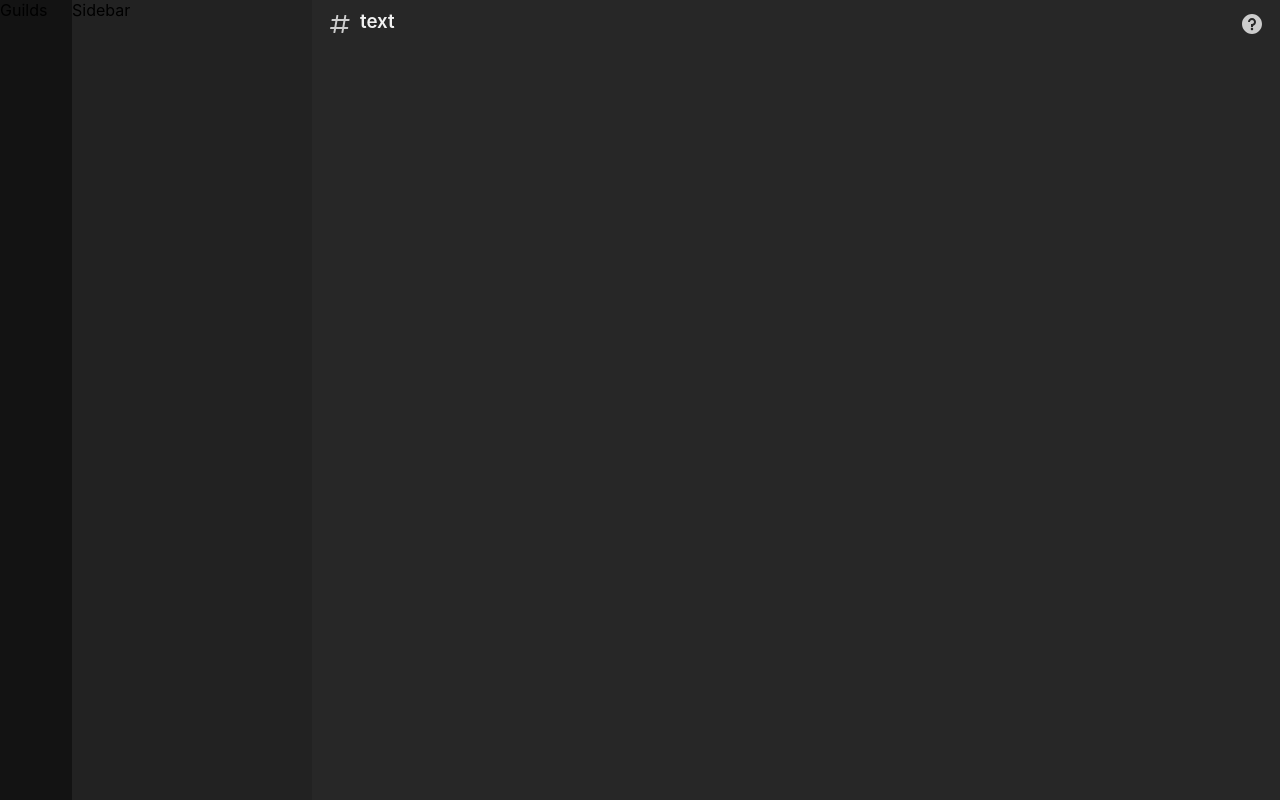
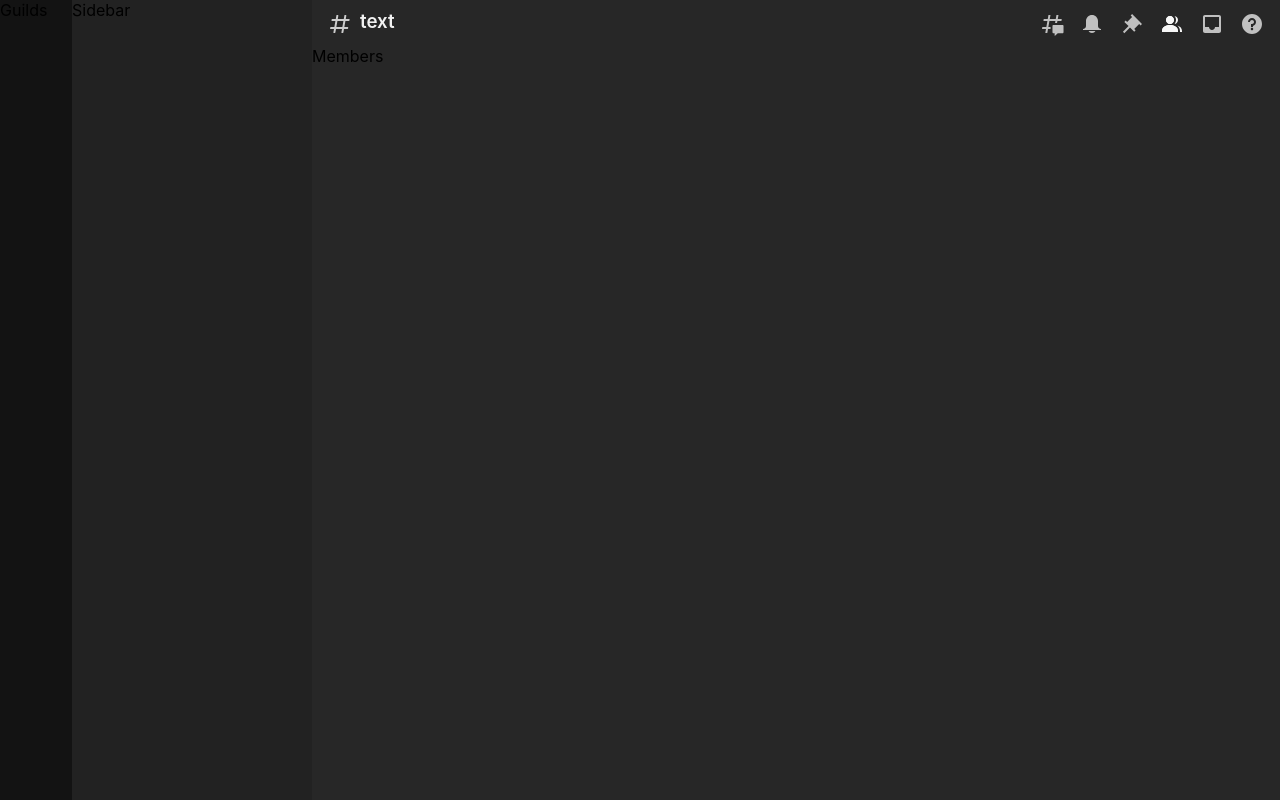
Before and after one commit to s15n/chaos-cord, a React (Create React App) app: page / in a window 1280 px wide. Built offline with nearby package versions, Linux system fonts and the light colour scheme.

Commit message:
Added member list toggle

```diff
--- a/src/chat/ChatContainer.tsx
+++ b/src/chat/ChatContainer.tsx
@@ -6,8 +6,11 @@ const memberListHandler: CallbackHandler<boolean> = {
     callback: noCallback
 }
 
-export function setMemberListVisible(visible: boolean) {
-    memberListHandler.callback(visible);
+let memberListVisible = true;
+
+export function toggleMemberListVisible() {
+    memberListHandler.callback(!memberListVisible);
+    memberListVisible = !memberListVisible;
 }
 
 export default class ChatContainer extends Component<{}, {
@@ -36,7 +39,7 @@ export default class ChatContainer extends Component<{}, {
                 <Header channelName='text'/>
                 <div className='row'>
                     <div/>
-                    {this.state.memberListVisible ? <div/> : null}
+                    {this.state.memberListVisible ? <div>Members</div> : null}
                 </div>
             </div>
         )
--- a/src/chat/Header.tsx
+++ b/src/chat/Header.tsx
@@ -1,5 +1,6 @@
 import  { Component, CSSProperties } from 'react'
 import Button, { ButtonClickListener } from '../components/Button'
+import { toggleMemberListVisible } from './ChatContainer'
 
 export default class Header extends Component<{
     channelName: string
@@ -42,14 +43,30 @@ export default class Header extends Component<{
                     <ButtonIcon onClick={() => console.log('HELP')}>
                         <svg x="0" y="0" width="24" height="24" viewBox="0 0 24 24"><path fill="currentColor" d="M12 2C6.486 2 2 6.487 2 12C2 17.515 6.486 22 12 22C17.514 22 22 17.515 22 12C22 6.487 17.514 2 12 2ZM12 18.25C11.31 18.25 10.75 17.691 10.75 17C10.75 16.31 11.31 15.75 12 15.75C12.69 15.75 13.25 16.31 13.25 17C13.25 17.691 12.69 18.25 12 18.25ZM13 13.875V15H11V12H12C13.104 12 14 11.103 14 10C14 8.896 13.104 8 12 8C10.896 8 10 8.896 10 10H8C8 7.795 9.795 6 12 6C14.205 6 16 7.795 16 10C16 11.861 14.723 13.429 13 13.875Z"></path></svg>
                     </ButtonIcon>
+                    <ButtonIcon>
+                    <svg x="0" y="0" width="24" height="24" viewBox="0 0 24 24" fill="none"><path d="M19 3H4.99C3.88 3 3.01 3.89 3.01 5L3 19C3 20.1 3.88 21 4.99 21H19C20.1 21 21 20.1 21 19V5C21 3.89 20.1 3 19 3ZM19 15H15C15 16.66 13.65 18 12 18C10.35 18 9 16.66 9 15H4.99V5H19V15Z" fill="currentColor"></path></svg>
+                    </ButtonIcon>
+                    {/*<SearchBar/>*/}
+                    <ButtonIcon toggle={true} onClick={toggleMemberListVisible}>
+                        <svg x="0" y="0" width="24" height="24" viewBox="0 0 24 24"><path fill="currentColor" fill-rule="evenodd" clip-rule="evenodd" d="M14 8.00598C14 10.211 12.206 12.006 10 12.006C7.795 12.006 6 10.211 6 8.00598C6 5.80098 7.794 4.00598 10 4.00598C12.206 4.00598 14 5.80098 14 8.00598ZM2 19.006C2 15.473 5.29 13.006 10 13.006C14.711 13.006 18 15.473 18 19.006V20.006H2V19.006Z"></path><path fill="currentColor" fill-rule="evenodd" clip-rule="evenodd" d="M14 8.00598C14 10.211 12.206 12.006 10 12.006C7.795 12.006 6 10.211 6 8.00598C6 5.80098 7.794 4.00598 10 4.00598C12.206 4.00598 14 5.80098 14 8.00598ZM2 19.006C2 15.473 5.29 13.006 10 13.006C14.711 13.006 18 15.473 18 19.006V20.006H2V19.006Z"></path><path fill="currentColor" d="M20.0001 20.006H22.0001V19.006C22.0001 16.4433 20.2697 14.4415 17.5213 13.5352C19.0621 14.9127 20.0001 16.8059 20.0001 19.006V20.006Z"></path><path fill="currentColor" d="M14.8834 11.9077C16.6657 11.5044 18.0001 9.9077 18.0001 8.00598C18.0001 5.96916 16.4693 4.28218 14.4971 4.0367C15.4322 5.09511 16.0001 6.48524 16.0001 8.00598C16.0001 9.44888 15.4889 10.7742 14.6378 11.8102C14.7203 11.8418 14.8022 11.8743 14.8834 11.9077Z"></path></svg>
+                    </ButtonIcon>
+                    <ButtonIcon>
+                        <svg x="0" y="0" width="24" height="24" viewBox="0 0 24 24"><path fill="currentColor" d="M22 12L12.101 2.10101L10.686 3.51401L12.101 4.92901L7.15096 9.87801V9.88001L5.73596 8.46501L4.32196 9.88001L8.56496 14.122L2.90796 19.778L4.32196 21.192L9.97896 15.536L14.222 19.778L15.636 18.364L14.222 16.95L19.171 12H19.172L20.586 13.414L22 12Z"></path></svg>
+                    </ButtonIcon>
+                    <ButtonIcon>
+                        <svg x="0" y="0" width="24" height="24" viewBox="0 0 24 24" fill="none"><path fill="currentColor" fill-rule="evenodd" clip-rule="evenodd" d="M18 9V14C18 15.657 19.344 17 21 17V18H3V17C4.656 17 6 15.657 6 14V9C6 5.686 8.686 3 12 3C15.314 3 18 5.686 18 9ZM11.9999 21C10.5239 21 9.24793 20.19 8.55493 19H15.4449C14.7519 20.19 13.4759 21 11.9999 21Z"></path></svg>
+                    </ButtonIcon>
+                    <ButtonIcon>
+                        <svg x="0" y="0" width="24" height="24" viewBox="0 0 24 24" fill="none"><path fill="currentColor" d="M5.43309 21C5.35842 21 5.30189 20.9325 5.31494 20.859L5.99991 17H2.14274C2.06819 17 2.01168 16.9327 2.02453 16.8593L2.33253 15.0993C2.34258 15.0419 2.39244 15 2.45074 15H6.34991L7.40991 9H3.55274C3.47819 9 3.42168 8.93274 3.43453 8.85931L3.74253 7.09931C3.75258 7.04189 3.80244 7 3.86074 7H7.75991L8.45234 3.09903C8.46251 3.04174 8.51231 3 8.57049 3H10.3267C10.4014 3 10.4579 3.06746 10.4449 3.14097L9.75991 7H15.7599L16.4523 3.09903C16.4625 3.04174 16.5123 3 16.5705 3H18.3267C18.4014 3 18.4579 3.06746 18.4449 3.14097L17.7599 7H21.6171C21.6916 7 21.7481 7.06725 21.7353 7.14069L21.4273 8.90069C21.4172 8.95811 21.3674 9 21.3091 9H17.4099L17.0495 11.04H15.05L15.4104 9H9.41035L8.35035 15H10.5599V17H7.99991L7.30749 20.901C7.29732 20.9583 7.24752 21 7.18934 21H5.43309Z"></path><path fill="currentColor" d="M13.4399 12.96C12.9097 12.96 12.4799 13.3898 12.4799 13.92V20.2213C12.4799 20.7515 12.9097 21.1813 13.4399 21.1813H14.3999C14.5325 21.1813 14.6399 21.2887 14.6399 21.4213V23.4597C14.6399 23.6677 14.8865 23.7773 15.0408 23.6378L17.4858 21.4289C17.6622 21.2695 17.8916 21.1813 18.1294 21.1813H22.5599C23.0901 21.1813 23.5199 20.7515 23.5199 20.2213V13.92C23.5199 13.3898 23.0901 12.96 22.5599 12.96H13.4399Z"></path></svg>
+                    </ButtonIcon>
                 </div>
             </section>
         )
     }
 }
 
-const ButtonIcon = ({onClick, children}: {onClick?: ButtonClickListener, children?: any}) => {
-    return <Button style={iconWrapperStyle} baseColor='#cccccc' overColor='#dddddd' activeColor='#eeeeee' onClick={onClick}>{children}</Button>
+const ButtonIcon = ({onClick, toggle, children}: {onClick?: ButtonClickListener, toggle?: boolean, children?: any}) => {
+    return <Button style={iconWrapperStyle} baseColor='#c0c0c0' overColor='#dddddd' activeColor='#f7f7f7' onClick={onClick} toggle={toggle} active={toggle}>{children}</Button>
 }
 
 const subBoxStyle: CSSProperties = {
--- a/src/components/Button.tsx
+++ b/src/components/Button.tsx
@@ -6,7 +6,9 @@ type ButtonProps = {
     baseColor: any,
     overColor: any,
     activeColor: any,
-    onClick?: ButtonClickListener
+    onClick?: ButtonClickListener,
+    toggle?: boolean,
+    active?: boolean,
 }
 
 type ButtonState = {
@@ -21,7 +23,7 @@ export default class Button extends Component<ButtonProps, ButtonState> {
         super(props);
         this.state = {
             over: false,
-            active: false
+            active: props.active ?? false
         }
     }
 
@@ -40,10 +42,10 @@ export default class Button extends Component<ButtonProps, ButtonState> {
                 this.setState({ over: false })
             }}
             onMouseDown={() => {
-                this.setState({ active: true })
+                this.setState({ active: this.props.toggle ? !this.state.active : true })
             }}
             onMouseUp={() => {
-                this.setState({ active: false })
+                if (!this.props.toggle) this.setState({ active: false })
             }}
             onClick={(e) => {
                 this.props.onClick?.(e, this)
```
